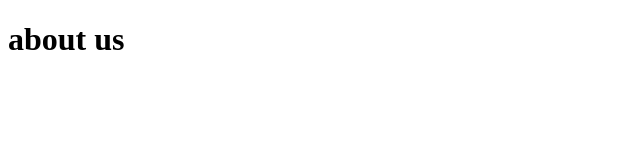
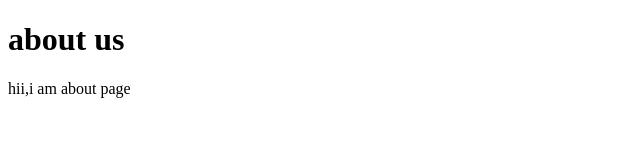
Before and after one commit to Atulyadav16/learning-git-tutorial, a plain HTML site: page about.html in a window 1280 px wide. Shown: the whole page, without its empty margins (0-640 px from the left). Drawn offline with Linux system fonts and the light colour scheme.

Commit message:
add para in about.html file

```diff
--- a/about.html
+++ b/about.html
@@ -7,6 +7,7 @@
 </head>
 <body>
     <h1>about us</h1>
+    <p>hii,i am about page</p>
 
 </body>
 </html>
```
